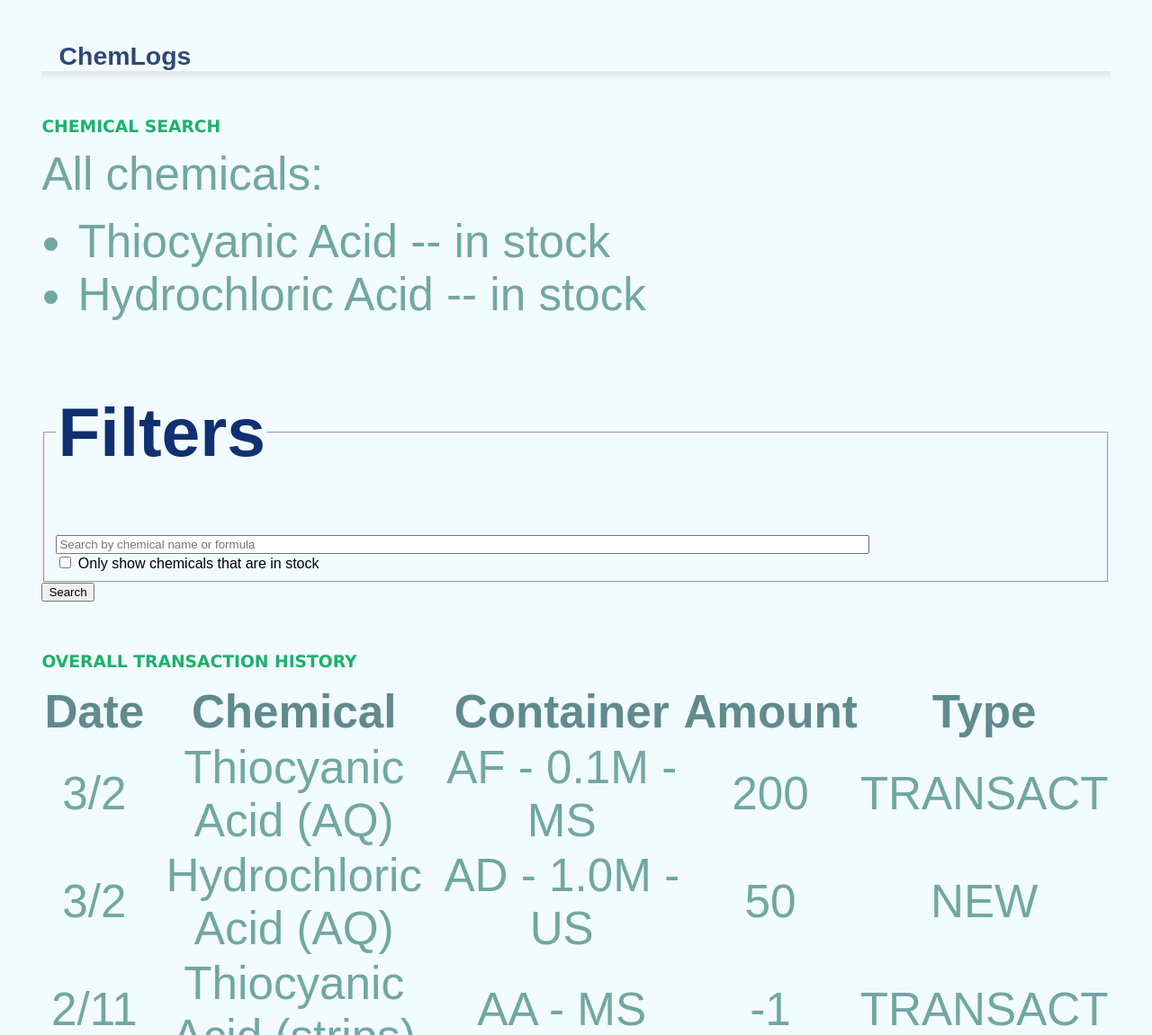
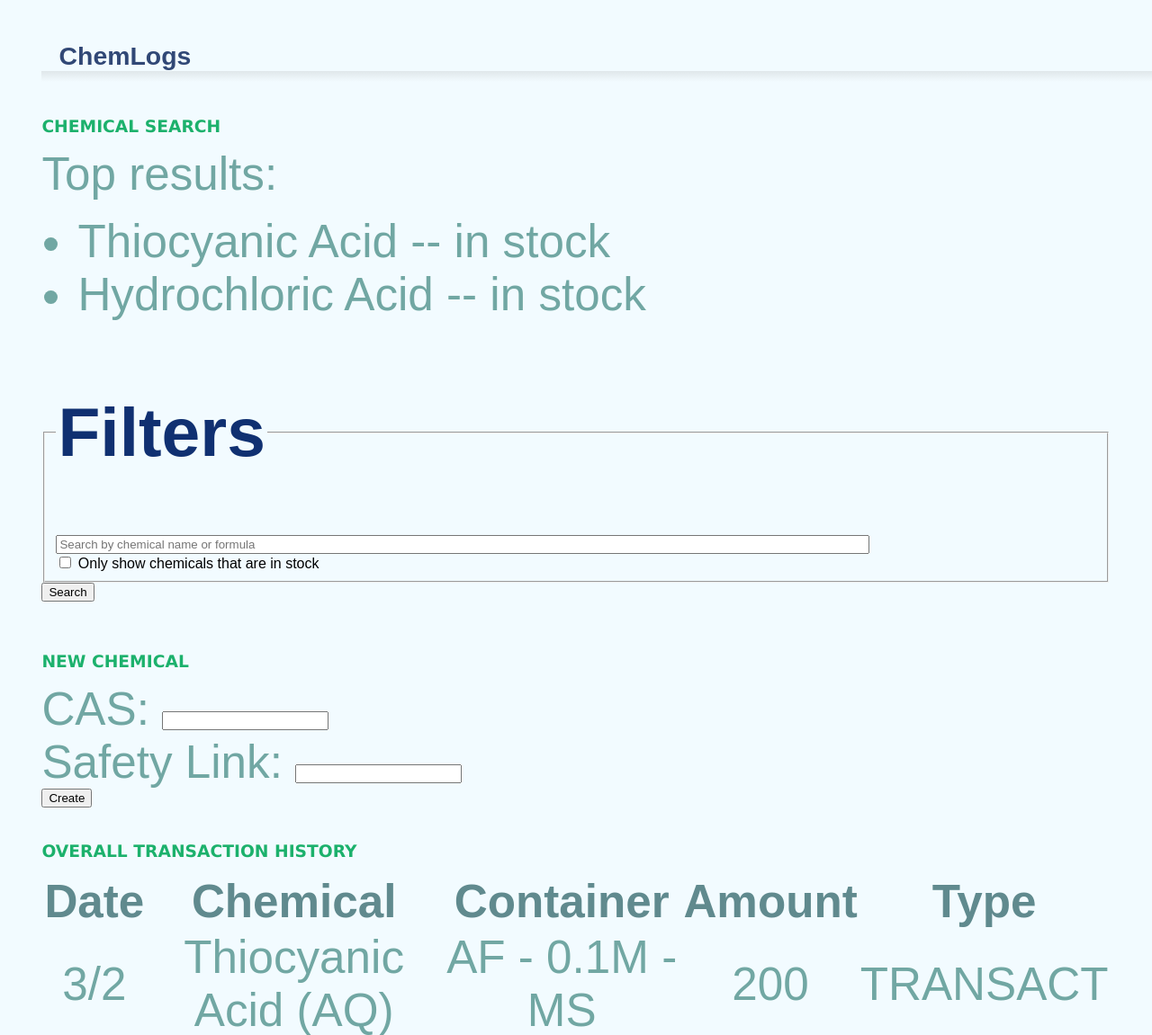
Before and after one commit to EastsidePreparatorySchool/ChemLogs, a Django app: page /chemlogs/chemicalSearch/ in a window 1280 px wide; the page is wider, and only the part inside the window is pictured. Shown: the top 1151 px of that part at 90% size. Run offline with Django 4.2, Linux system fonts and the light colour scheme; data comes from the database, SQL or seed files in the repository.

Commit message:
lmaosies sorry update

```diff
--- a/Test Django App/mysite/chemlogs/forms.py
+++ b/Test Django App/mysite/chemlogs/forms.py
@@ -33,3 +33,7 @@ class ContainerCreateForm(forms.Form):
     state = forms.ChoiceField(label="Physical State", choices=ChemicalState.STATE_CHOICES, required=False)
     type = forms.CharField(label="Type", max_length=40, required=False)
     min_thresh = forms.IntegerField(label="Alert Threshold", required=False)
+
+class ChemicalCreateForm(forms.Form):
+    cas = forms.CharField(label="CAS")
+    safety = forms.CharField(label="Safety Link", required=False)
--- a/Test Django App/mysite/chemlogs/models.py
+++ b/Test Django App/mysite/chemlogs/models.py
@@ -35,6 +35,9 @@ class Chemical(models.Model):
 
     def __str__(self):
         return self.name
+
+    # def is_valid():
+
 
 # used by Chemical and Container
 class ChemicalState(models.Model):
--- a/Test Django App/mysite/chemlogs/static/chemlogs/css/style.css
+++ b/Test Django App/mysite/chemlogs/static/chemlogs/style/style.css
@@ -37,6 +37,7 @@ body {
 
 .header-bottom {
    height: 1.5vh;
+   width: 100vw;
    margin-bottom: (8px + 0.1vw);
    background-image: linear-gradient(rgba(150, 150, 150, 0.2), rgba(255, 255, 255, 0));
 }
--- a/Test Django App/mysite/chemlogs/templates/chemlogs/chemical.html
+++ b/Test Django App/mysite/chemlogs/templates/chemlogs/chemical.html
@@ -46,7 +46,7 @@
     <form method="POST">
         <p>New container</p>
         {% csrf_token %}
-        {{ container_create_form }}
+        {{ container_create_form.as_p }}
         <input type="submit" id="submit" name="new" value="Create">
     </form>
 
--- a/Test Django App/mysite/chemlogs/templates/chemlogs/chemicalSearch.html
+++ b/Test Django App/mysite/chemlogs/templates/chemlogs/chemicalSearch.html
@@ -9,7 +9,7 @@
     <meta http-equiv="X-UA-Compatible" content="IE=edge">
     <meta name="viewport" content="width=device-width, initial-scale=1.0">
     <title>Chemical Search</title>
-    <link rel="stylesheet" href="{% static 'chemlogs/css/style.css' %}">
+    <link rel="stylesheet" href="{% static 'chemlogs/style/style.css' %}">
 </head>
 <body>
     <div class="header">
@@ -22,7 +22,7 @@
     {% if filtered %}
     <p>Results:</p>
     {% else %}
-    <p>All chemicals:</p>
+    <p> Top results:</p>
     {% endif %}
     {% if shown_chemicals %}
     <ul>
@@ -47,6 +47,13 @@
         <input type="submit" value="Search">
     </form><br>
 
+    <h3>New Chemical</h3>
+    <form method="POST">
+        {% csrf_token %}
+        {{ chemical_create_form.as_p }}
+        <input type="submit" id="submit" name="new_chemical" value="Create">
+    </form>
+
     <h3>Overall Transaction History</h3>
     <table>
         <tr>
--- a/Test Django App/mysite/chemlogs/views.py
+++ b/Test Django App/mysite/chemlogs/views.py
@@ -6,7 +6,7 @@ from django.views.generic import ListView
 from django.db.models import Q
 from django.utils import timezone
 from .models import Chemical, Transaction, TransactionEdit, Container
-from .forms import TransactionEditForm, TransactionCreateForm, ContainerOverrideForm, ContainerCreateForm
+from .forms import TransactionEditForm, TransactionCreateForm, ContainerOverrideForm, ContainerCreateForm, ChemicalCreateForm
 import itertools
 
 
@@ -162,9 +162,16 @@ class ChemicalSearch(ListView):
 
     def get_context_data(self):
         shown_chemicals = self.get_queryset()
-        filtered = len(shown_chemicals) < len(Chemical.objects.all()) # whether some chemicals are excluded in search
+        is_filtered = len(shown_chemicals) < len(Chemical.objects.all()) # whether some chemicals are excluded in search
         actions = Transaction.objects.exclude(type="I").order_by('-time')
-        return {'shown_chemicals': shown_chemicals, 'filtered': filtered, 'actions': actions}
+        if self.request.method == 'POST':
+            chemical_create_form = ChemicalCreateForm(self.request.POST)
+            if chemical_create_form.is_valid():
+                new_chemical = Chemical.objects.create(name=" ", cas=chemical_create_form.cleaned_data['cas'])
+                new_chemical.save()
+        else:
+            chemical_create_form = ChemicalCreateForm()
+        return {'shown_chemicals': shown_chemicals, 'filtered': is_filtered, 'actions': actions, 'chemical_create_form': chemical_create_form}
 
     def get_queryset(self):
         nameSearch = self.request.GET.get("name")
@@ -179,7 +186,7 @@ class ChemicalSearch(ListView):
                 Q(formula__icontains=nameSearch))
         if requireSomeInStock:
             toDisplay = filter(ChemicalSearch.inStock, toDisplay)
-        return toDisplay
+        return toDisplay[:7]
 
     def inStock(chemical):
         return chemical.computeAmount() > 0
```
